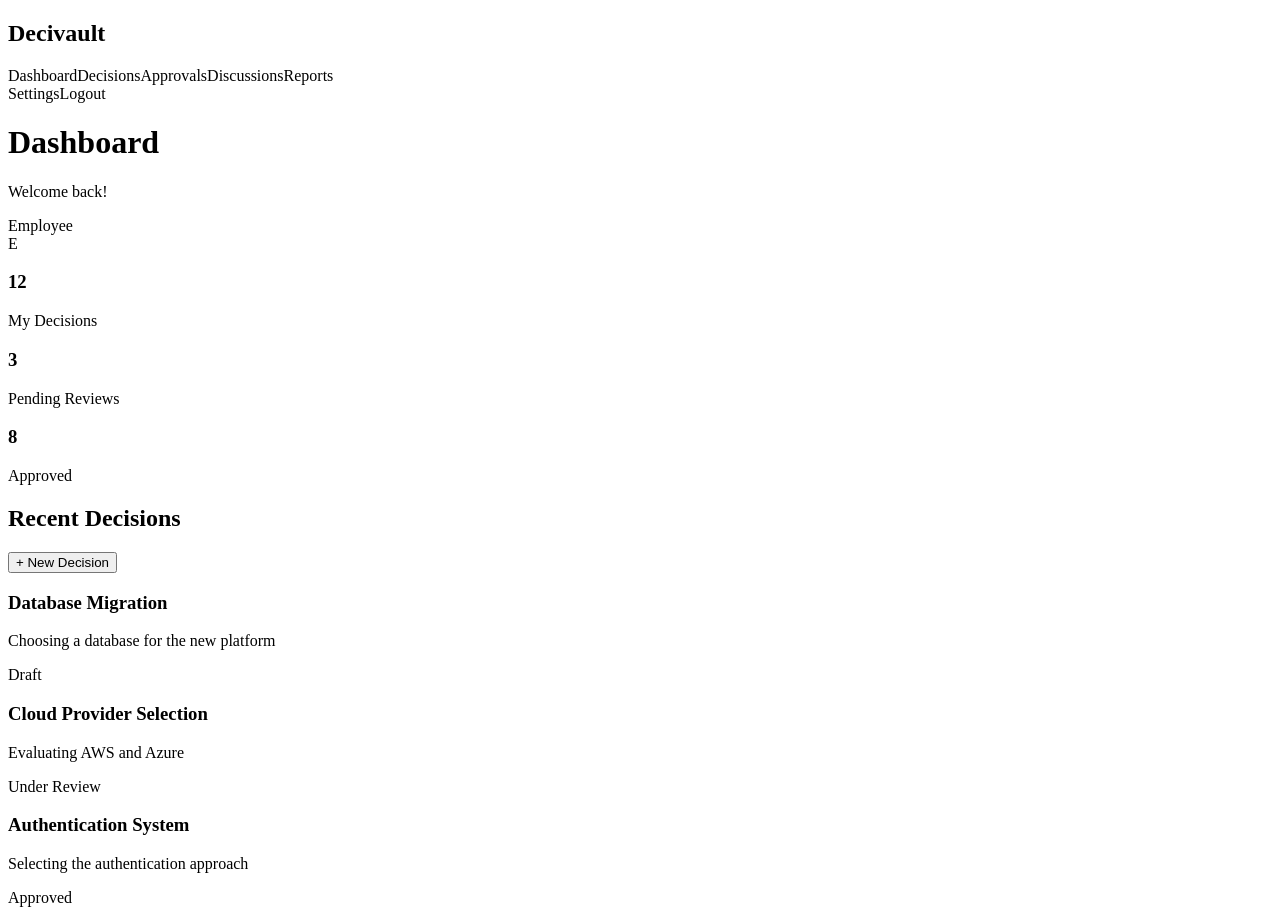
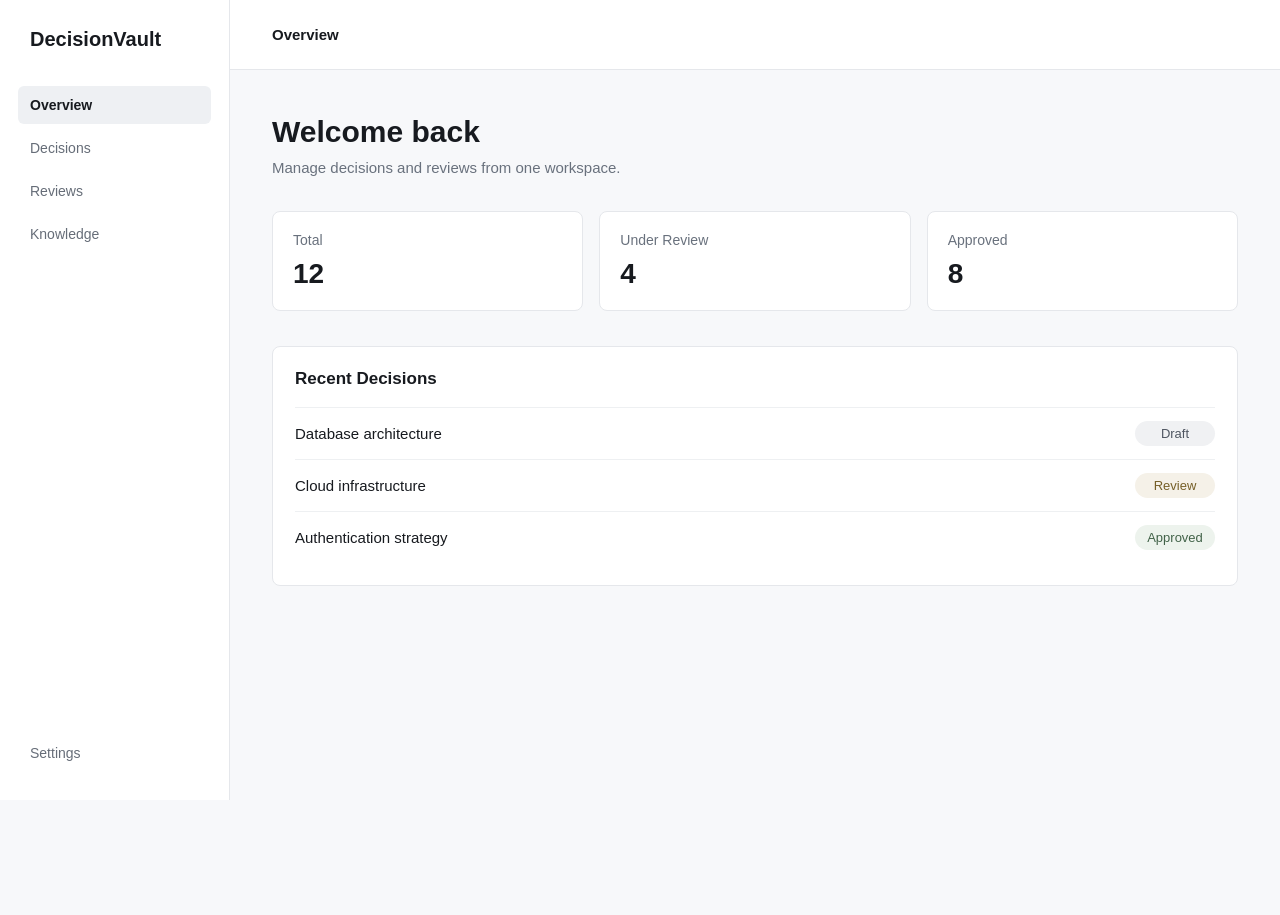
Before and after one commit to springboardmentor873-a11y/Expert-Decision-Replay-Platform, a React app in the folder frontend/: page / in a window 1280 px wide. After the commit the page ends 800 px from the top, so only its background shows below. Built offline with nearby package versions, Linux system fonts and the light colour scheme; the HTML template or start-up script is replaced by a standard one.

Commit message:
add initial dashboard setup

```diff
--- a/frontend/src/App.css
+++ b/frontend/src/App.css
@@ -1,184 +1,252 @@
-.counter {
-  font-size: 16px;
-  padding: 5px 10px;
-  border-radius: 5px;
-  color: var(--accent);
-  background: var(--accent-bg);
-  border: 2px solid transparent;
-  transition: border-color 0.3s;
-  margin-bottom: 24px;
-
-  &:hover {
-    border-color: var(--accent-border);
-  }
-  &:focus-visible {
-    outline: 2px solid var(--accent);
-    outline-offset: 2px;
-  }
+* {
+  box-sizing: border-box;
 }
 
-.hero {
-  position: relative;
-
-  .base,
-  .framework,
-  .vite {
-    inset-inline: 0;
-    margin: 0 auto;
+body {
+  margin: 0;
+  font-family: Arial, sans-serif;
+  background: #f7f8fa;
+  color: #171a1f;
 }
 
-  .base {
-    width: 170px;
-    position: relative;
-    z-index: 0;
+button {
+  font-family: inherit;
 }
 
-  .framework,
-  .vite {
-    position: absolute;
+/* Main layout */
+
+.app {
+  display: flex;
+  min-height: 100vh;
 }
 
-  .framework {
-    z-index: 1;
-    top: 34px;
-    height: 28px;
-    transform: perspective(2000px) rotateZ(300deg) rotateX(44deg) rotateY(39deg)
-      scale(1.4);
+/* Sidebar */
+
+.sidebar {
+  width: 230px;
+  min-height: 100vh;
+  background: white;
+  border-right: 1px solid #e5e7eb;
+  padding: 28px 18px;
+
+  display: flex;
+  flex-direction: column;
 }
 
-  .vite {
-    z-index: 0;
-    top: 107px;
-    height: 26px;
-    width: auto;
-    transform: perspective(2000px) rotateZ(300deg) rotateX(40deg) rotateY(39deg)
-      scale(0.8);
-  }
+.logo {
+  font-size: 20px;
+  margin: 0;
+  padding: 0 12px 35px;
 }
 
-#center {
+/* Navigation */
+
+nav {
   display: flex;
   flex-direction: column;
-  gap: 25px;
-  place-content: center;
-  place-items: center;
-  flex-grow: 1;
-
-  @media (max-width: 1024px) {
-    padding: 32px 20px 24px;
-    gap: 18px;
-  }
+  gap: 5px;
 }
 
-#next-steps {
-  display: flex;
-  border-top: 1px solid var(--border);
+nav button,
+.settings {
+  border: none;
+  background: transparent;
+  color: #666d78;
+
   text-align: left;
 
-  & > div {
-    flex: 1 1 0;
-    padding: 32px;
-    @media (max-width: 1024px) {
-      padding: 24px 20px;
-    }
+  padding: 11px 12px;
+
+  border-radius: 6px;
+
+  cursor: pointer;
+
+  font-size: 14px;
 }
 
-  .icon {
-    margin-bottom: 16px;
-    width: 22px;
-    height: 22px;
+nav button:hover,
+.settings:hover {
+  background: #f3f4f6;
 }
 
-  @media (max-width: 1024px) {
-    flex-direction: column;
-    text-align: center;
-  }
+nav button.active,
+.settings.active {
+  background: #eef0f3;
+  color: #171a1f;
+  font-weight: 600;
 }
 
-#docs {
-  border-right: 1px solid var(--border);
+/* Settings */
 
-  @media (max-width: 1024px) {
-    border-right: none;
-    border-bottom: 1px solid var(--border);
-  }
+.settings {
+  margin-top: auto;
 }
 
-#next-steps ul {
-  list-style: none;
-  padding: 0;
-  display: flex;
-  gap: 8px;
-  margin: 32px 0 0;
+/* Main */
 
-  .logo {
-    height: 18px;
+.main {
+  flex: 1;
 }
 
-  a {
-    color: var(--text-h);
-    font-size: 16px;
-    border-radius: 6px;
-    background: var(--social-bg);
+/* Header */
+
+.header {
+  height: 70px;
+
+  background: white;
+
+  border-bottom: 1px solid #e5e7eb;
+
   display: flex;
-    padding: 6px 12px;
   align-items: center;
-    gap: 8px;
-    text-decoration: none;
-    transition: box-shadow 0.3s;
 
-    &:hover {
-      box-shadow: var(--shadow);
-    }
-    .button-icon {
-      height: 18px;
-      width: 18px;
-    }
+  padding: 0 42px;
+
+  font-size: 15px;
+  font-weight: 600;
 }
 
-  @media (max-width: 1024px) {
-    margin-top: 20px;
-    flex-wrap: wrap;
-    justify-content: center;
+/* Content */
 
-    li {
-      flex: 1 1 calc(50% - 8px);
+.content {
+  max-width: 1600px;
+
+  padding: 45px 42px;
 }
 
-    a {
-      width: 100%;
-      justify-content: center;
-      box-sizing: border-box;
-    }
-  }
+.content h1 {
+  margin: 0;
+
+  font-size: 30px;
+  font-weight: 600;
 }
 
-#spacer {
-  height: 88px;
-  border-top: 1px solid var(--border);
-  @media (max-width: 1024px) {
-    height: 48px;
-  }
+.description {
+  margin-top: 10px;
+  margin-bottom: 35px;
+
+  color: #69717d;
+
+  font-size: 15px;
 }
 
-.ticks {
-  position: relative;
-  width: 100%;
+/* Statistics */
 
-  &::before,
-  &::after {
-    content: '';
-    position: absolute;
-    top: -4.5px;
-    border: 5px solid transparent;
+.stats {
+  display: grid;
+
+  grid-template-columns: repeat(3, 1fr);
+
+  gap: 16px;
+
+  margin-bottom: 35px;
 }
 
-  &::before {
-    left: 0;
-    border-left-color: var(--border);
+.stat-card {
+  background: white;
+
+  border: 1px solid #e5e7eb;
+
+  border-radius: 8px;
+
+  padding: 20px;
 }
-  &::after {
-    right: 0;
-    border-right-color: var(--border);
+
+.stat-card p {
+  margin: 0 0 10px;
+
+  color: #69717d;
+
+  font-size: 14px;
 }
+
+.stat-card h2 {
+  margin: 0;
+
+  font-size: 28px;
+  font-weight: 600;
 }
+
+/* Recent decisions */
+
+.recent {
+  background: white;
+
+  border: 1px solid #e5e7eb;
+
+  border-radius: 8px;
+
+  padding: 22px;
+}
+
+.recent h2 {
+  margin: 0 0 18px;
+
+  font-size: 17px;
+}
+
+/* Decision row */
+
+.decision {
+  min-height: 52px;
+
+  display: flex;
+
+  align-items: center;
+
+  justify-content: space-between;
+
+  border-top: 1px solid #eef0f2;
+
+  font-size: 15px;
+}
+
+/* Status */
+
+.status {
+  min-width: 80px;
+
+  text-align: center;
+
+  padding: 5px 9px;
+
+  border-radius: 20px;
+
+  font-size: 13px;
+
+  background: #f0f1f3;
+
+  color: #4f5661;
+}
+
+.status.review {
+  background: #f5f1e8;
+  color: #765f27;
+}
+
+.status.approved {
+  background: #edf3ed;
+  color: #416248;
+}
+
+/* Mobile */
+
+@media (max-width: 700px) {
+
+  .sidebar {
+    width: 180px;
+  }
+
+  .content {
+    padding: 30px 22px;
+  }
+
+  .header {
+    padding: 0 22px;
+  }
+
+  .stats {
+    grid-template-columns: 1fr;
+  }
+
+}
--- a/frontend/src/App.jsx
+++ b/frontend/src/App.jsx
@@ -1,85 +1,115 @@
+import { useState } from "react";
 import "./App.css";
 
 function App() {
+  const [activePage, setActivePage] = useState("Overview");
+
+  const decisions = [
+    {
+      name: "Database architecture",
+      status: "Draft",
+    },
+    {
+      name: "Cloud infrastructure",
+      status: "Review",
+    },
+    {
+      name: "Authentication strategy",
+      status: "Approved",
+    },
+  ];
+
   return (
     <div className="app">
+      {/* Sidebar */}
       <aside className="sidebar">
-        <h2>Decivault</h2>
+        <h2 className="logo">DecisionVault</h2>
 
         <nav>
-          <a className="active">Dashboard</a>
-          <a>Decisions</a>
-          <a>Approvals</a>
-          <a>Discussions</a>
-          <a>Reports</a>
+          <button
+            className={activePage === "Overview" ? "active" : ""}
+            onClick={() => setActivePage("Overview")}
+          >
+            Overview
+          </button>
+
+          <button
+            className={activePage === "Decisions" ? "active" : ""}
+            onClick={() => setActivePage("Decisions")}
+          >
+            Decisions
+          </button>
+
+          <button
+            className={activePage === "Reviews" ? "active" : ""}
+            onClick={() => setActivePage("Reviews")}
+          >
+            Reviews
+          </button>
+
+          <button
+            className={activePage === "Knowledge" ? "active" : ""}
+            onClick={() => setActivePage("Knowledge")}
+          >
+            Knowledge
+          </button>
         </nav>
 
-        <div className="sidebar-bottom">
-          <a>Settings</a>
-          <a>Logout</a>
-        </div>
+        <button
+          className={`settings ${activePage === "Settings" ? "active" : ""}`}
+          onClick={() => setActivePage("Settings")}
+        >
+          Settings
+        </button>
       </aside>
 
+      {/* Main Content */}
       <main className="main">
+        {/* Top bar */}
         <header className="header">
-          <div>
-            <h1>Dashboard</h1>
-            <p>Welcome back!</p>
-          </div>
-
-          <div className="profile">
-            <span>Employee</span>
-            <div className="avatar">E</div>
-          </div>
+          <span>{activePage}</span>
         </header>
 
-        <section className="stats">
+        <div className="content">
+          <h1>Welcome back</h1>
+
+          <p className="description">
+            Manage decisions and reviews from one workspace.
+          </p>
+
+          {/* Statistics */}
+          <div className="stats">
             <div className="stat-card">
-            <h3>12</h3>
-            <p>My Decisions</p>
+              <p>Total</p>
+              <h2>12</h2>
             </div>
 
             <div className="stat-card">
-            <h3>3</h3>
-            <p>Pending Reviews</p>
+              <p>Under Review</p>
+              <h2>4</h2>
             </div>
 
             <div className="stat-card">
-            <h3>8</h3>
               <p>Approved</p>
+              <h2>8</h2>
             </div>
-        </section>
-
-        <section className="recent">
-          <div className="section-header">
-            <h2>Recent Decisions</h2>
-            <button>+ New Decision</button>
           </div>
 
-          <div className="decision">
-            <div>
-              <h3>Database Migration</h3>
-              <p>Choosing a database for the new platform</p>
+          {/* Recent Decisions */}
+          <div className="recent">
+            <h2>Recent Decisions</h2>
+
+            {decisions.map((decision, index) => (
+              <div className="decision" key={index}>
+                <span> {decision.name}</span>
+
+                <span className={`status ${decision.status.toLowerCase()}`}>
+                  {decision.status}
+                </span>
               </div>
-            <span className="status draft">Draft</span>
+            ))}
           </div>
-
-          <div className="decision">
-            <div>
-              <h3>Cloud Provider Selection</h3>
-              <p>Evaluating AWS and Azure</p>
         </div>
-            <span className="status review">Under Review</span>
-          </div>
-
-          <div className="decision">
-            <div>
-              <h3>Authentication System</h3>
-              <p>Selecting the authentication approach</p>
-            </div>
-            <span className="status approved">Approved</span>
-          </div>
-        </section>
       </main>
     </div>
   );
```
Also changed, not shown: frontend/src/main.jsx (+8 -5 lines). Lines whose indentation alone changed are shown as unchanged.
